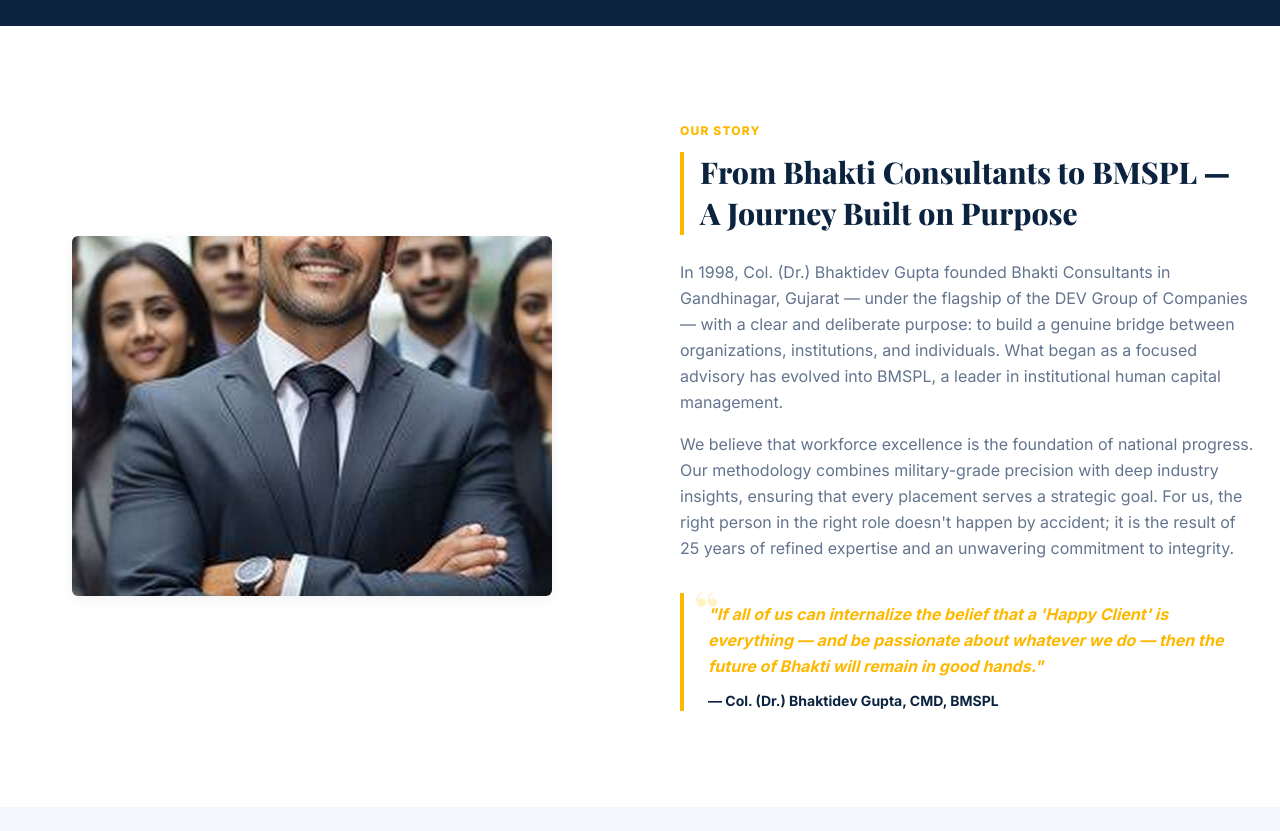
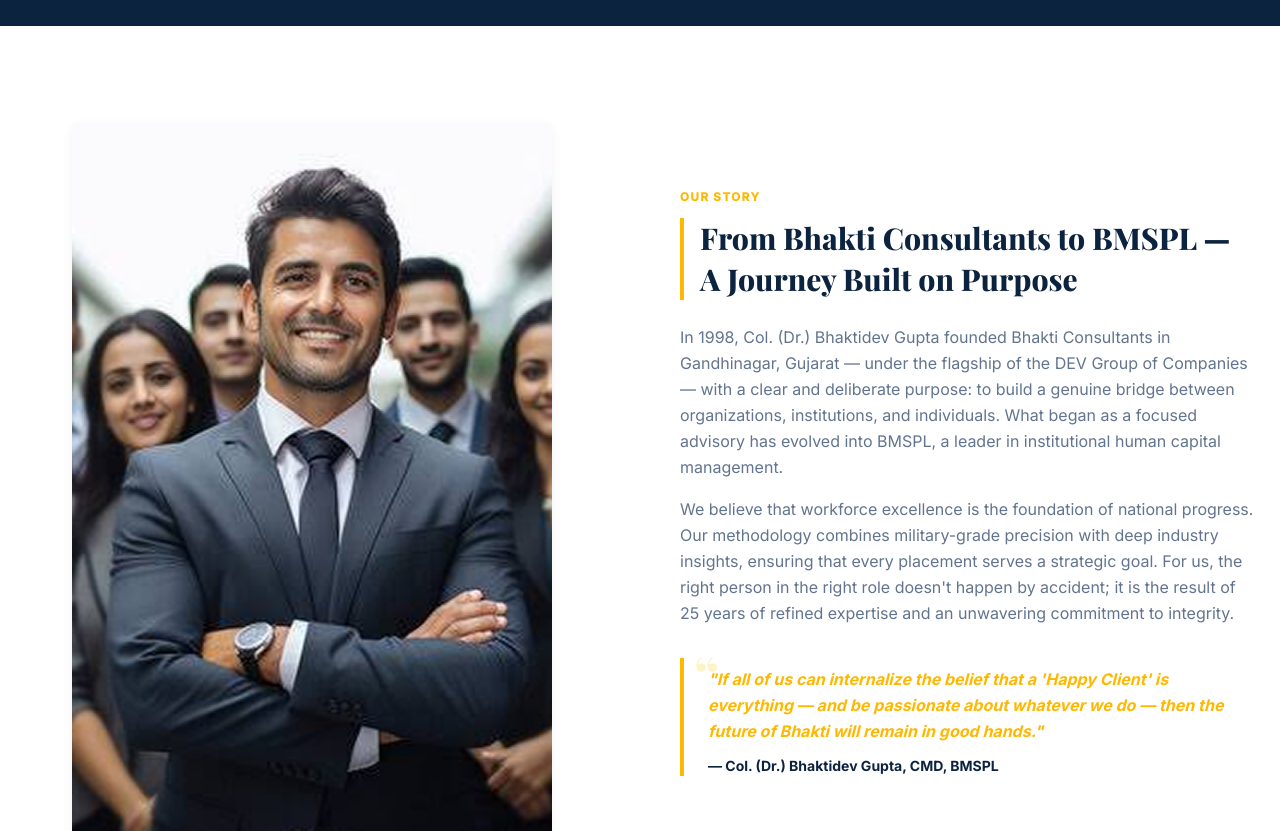
Before and after one commit to bhakti-management/bhaktimanagement, a Next.js app: page /about in a window 1280 px wide. Shown: the part 800-1631 px from the top of the page. Built offline with nearby package versions, Linux system fonts and the light colour scheme; a web font is replaced by a local one.

Commit message:
Fix About page image section layout

```diff
--- a/src/components/AboutStorySection.tsx
+++ b/src/components/AboutStorySection.tsx
@@ -11,13 +11,11 @@
 
         {/* LEFT COLUMN: CORPORATE TEAM PORTRAIT */}
         <div className="w-full flex justify-center">
-          <div className="relative max-w-[480px] w-full aspect-[4/3] overflow-hidden rounded-card shadow-card">
-            <img
-              src="/assets/corporate-team.jpg.png"
-              alt="BMSPL Corporate Team"
-              className="absolute inset-0 w-full h-full object-cover block"
-            />
-          </div>
+          <img
+            src="/assets/corporate-team.jpg.png"
+            alt="BMSPL Corporate Team"
+            className="w-full max-w-[480px] h-auto rounded-card shadow-card block"
+          />
         </div>
 
         {/* RIGHT COLUMN: OUR STORY DESCRIPTION CONTENT */}
```
